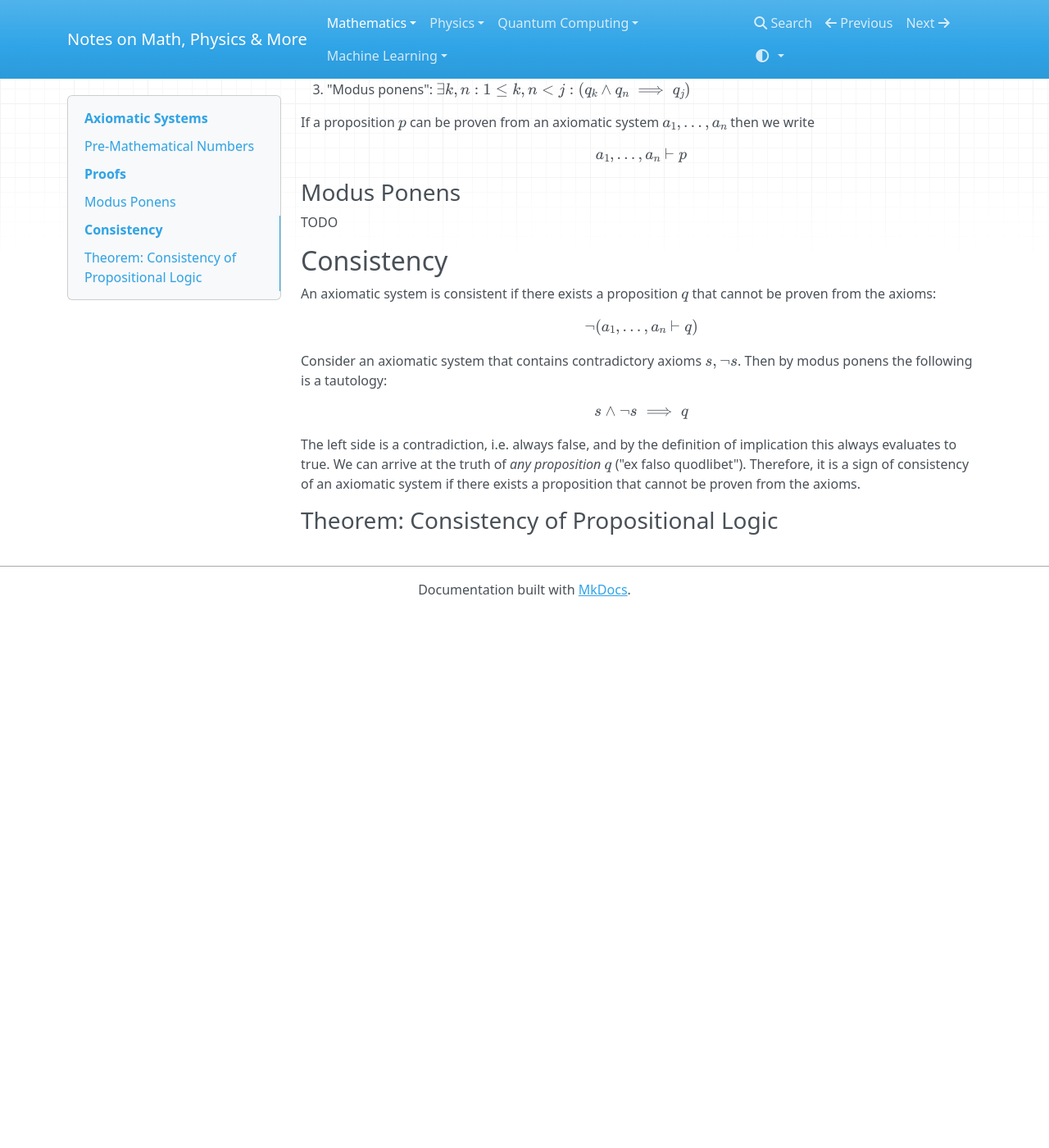
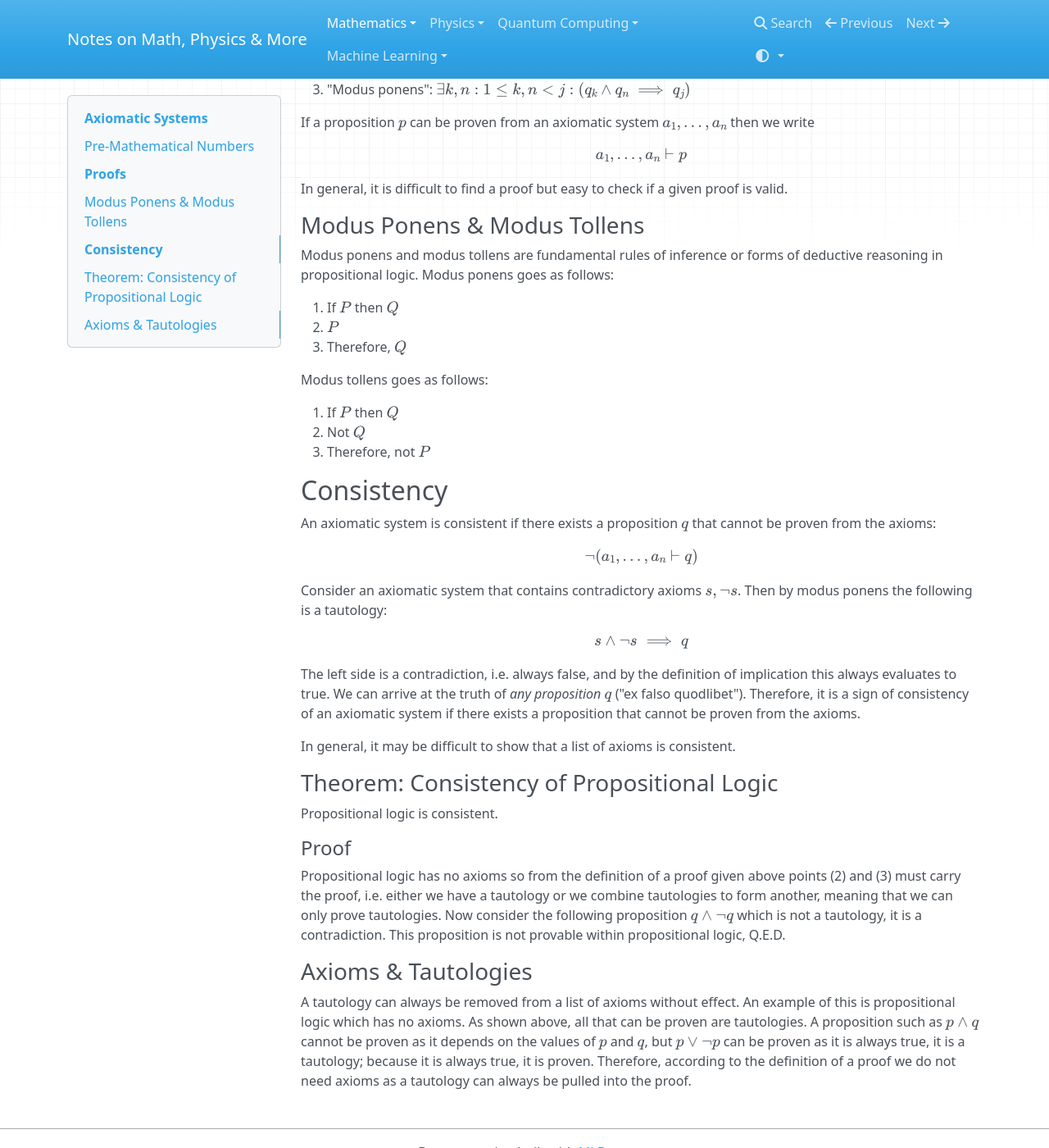
Before and after one commit to boonware/notes, an MkDocs documentation site: the page built from docs/axiomatic_set_theory/axiomatic_systems_and_proofs.md, in a window 1280 px wide and 1400 px high, scrolled down 467 px. Shown: the whole window at 82% size. Built offline with MkDocs 1.6.1, drawn with Linux system fonts in a browser that asks for light colours; nearby versions of some CDN libraries; before the commit the page ends 1214 px from its top, so only the background shows below that.

Commit message:
axiomatic systems

```diff
--- a/docs/axiomatic_set_theory/axiomatic_systems_and_proofs.md
+++ b/docs/axiomatic_set_theory/axiomatic_systems_and_proofs.md
@@ -17,8 +17,20 @@ $$
     a_1, \dots, a_n \vdash p
 $$
 
-### Modus Ponens
-TODO
+In general, it is difficult to find a proof but easy to check if a given proof is valid.
+
+### Modus Ponens & Modus Tollens
+Modus ponens and modus tollens are fundamental rules of inference or forms of deductive reasoning in propositional logic. Modus ponens goes as follows:
+
+1. If $P$ then $Q$
+2. $P$
+3. Therefore, $Q$
+
+Modus tollens goes as follows:
+
+1. If $P$ then $Q$
+2. Not $Q$
+3. Therefore, not $P$
 
 ## Consistency
 An axiomatic system is consistent if there exists a proposition $q$ that cannot be proven from the axioms:
@@ -35,4 +47,15 @@ $$
 
 The left side is a contradiction, i.e. always false, and by the definition of implication this always evaluates to true. We can arrive at the truth of _any proposition_ $q$ ("ex falso quodlibet"). Therefore, it is a sign of consistency of an axiomatic system if there exists a proposition that cannot be proven from the axioms.
 
+In general, it may be difficult to show that a list of axioms is consistent.
+
 ### Theorem: Consistency of Propositional Logic
+
+Propositional logic is consistent.
+
+#### Proof
+
+Propositional logic has no axioms so from the definition of a proof given above points (2) and (3) must carry the proof, i.e. either we have a tautology or we combine tautologies to form another, meaning that we can only prove tautologies. Now consider the following proposition $q \land \neg q$ which is not a tautology, it is a contradiction. This proposition is not provable within propositional logic, Q.E.D.
+
+### Axioms & Tautologies
+A tautology can always be removed from a list of axioms without effect. An example of this is propositional logic which has no axioms. As shown above, all that can be proven are tautologies. A proposition such as $p \land q$ cannot be proven as it depends on the values of $p$ and $q$, but $p \lor \neg p$ can be proven as it is always true, it is a tautology; because it is always true, it is proven. Therefore, according to the definition of a proof we do not need axioms as a tautology can always be pulled into the proof.
```
Also changed, not shown: docs/axiomatic_set_theory/zermelo_fraenkel_axioms.md (+17 -1 lines).
